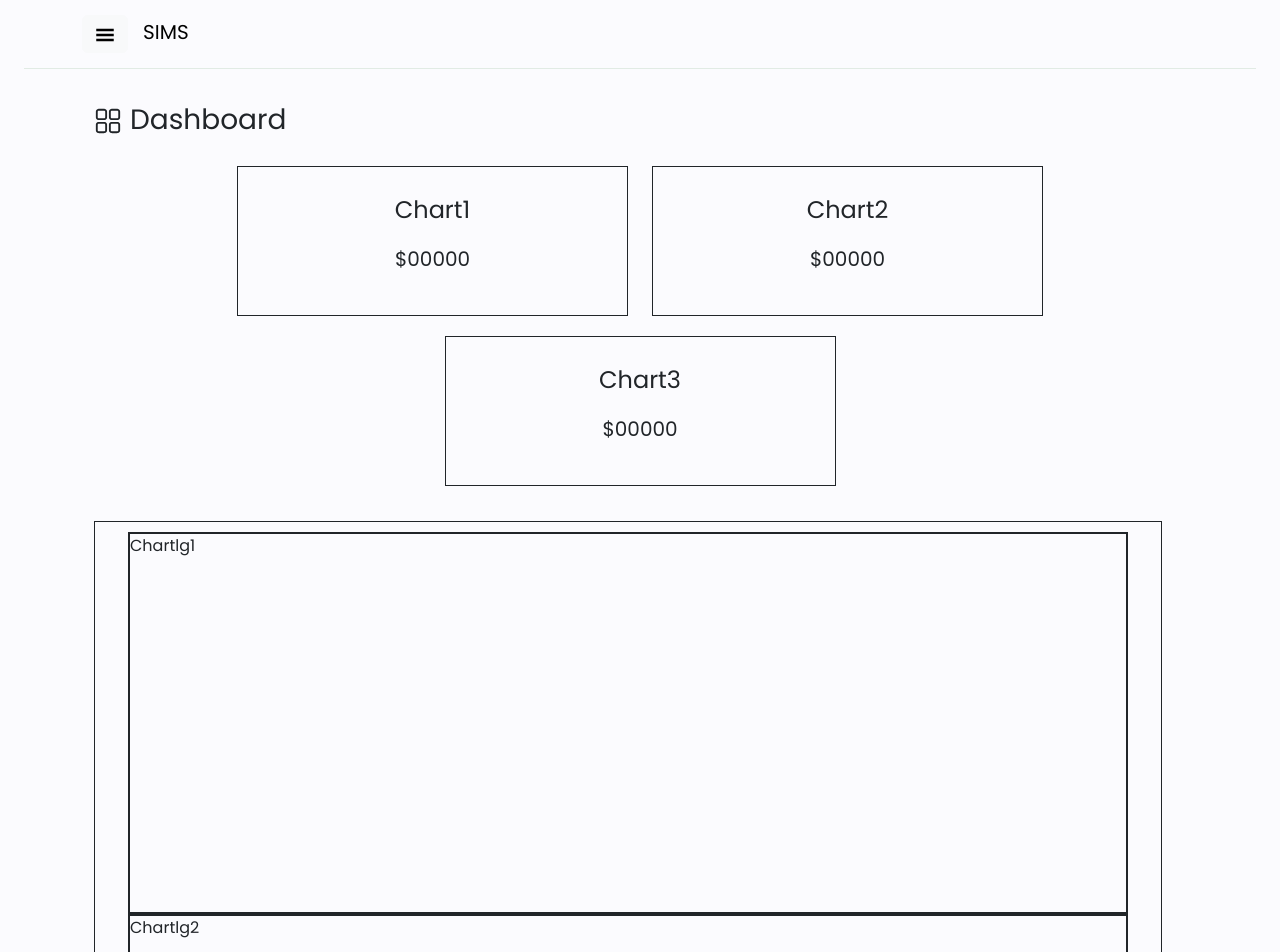
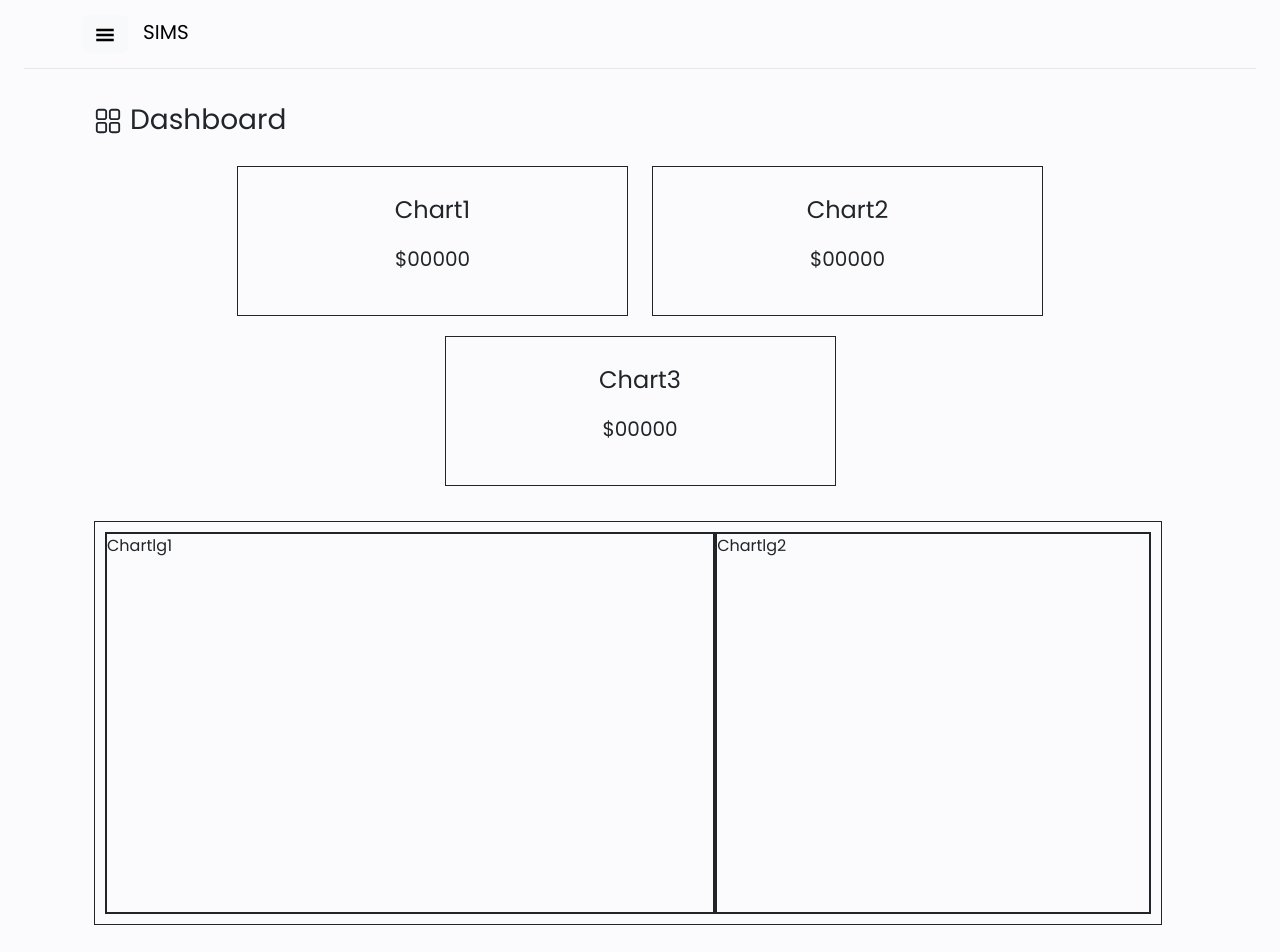
Before and after one commit to MarkRyuo/SalesInventoryManagementSystem_SIMS, a React (Vite) app in the folder client/: page /DashboardPage in a window 1280 px wide. Shown: the top 952 px of the page. After the commit the page ends 925 px from the top, so only its background shows below. Built offline with nearby package versions, Linux system fonts and the light colour scheme.

Commit message:
Subject: Body

```diff
--- a/client/src/components/Dashboard/Dashboard.module.css
+++ b/client/src/components/Dashboard/Dashboard.module.css
@@ -39,11 +39,3 @@
     padding: 10px;
     justify-content: center;
 }
-
-
-/** xs  */
-@media screen and (min-width: 475px) {
-    .colChartlg {
-        width: 1000px;
-    }
-}
```
